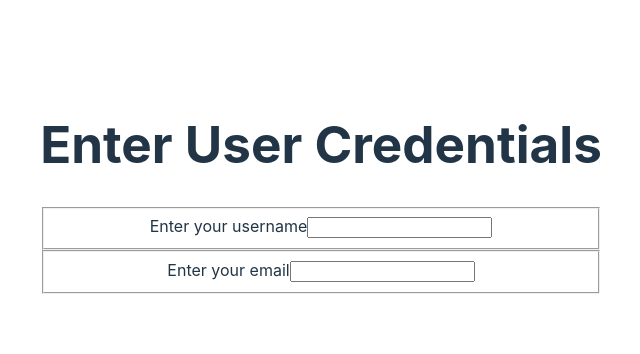
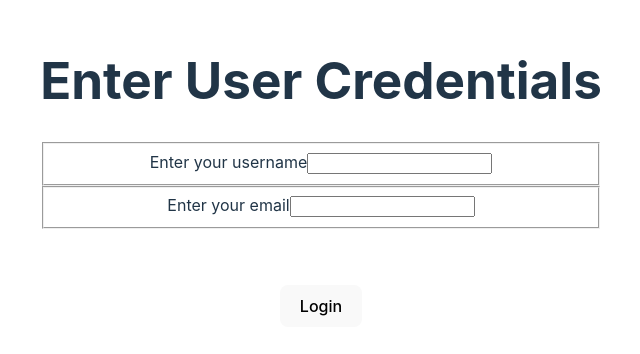
Before and after one commit to XanGrab/fetch-frontend-takehome, a React (Vite) app: page / in a window 1280 px wide. Shown: the part 212-566 px from the top of the page, without its empty margins (319-959 px from the left). Built offline with nearby package versions, Linux system fonts and the light colour scheme.

Commit message:
User Auth
Seemingly successful POST request to auth/login endpoint

```diff
--- /dev/null
+++ b/src/FormTemplate.tsx
@@ -0,0 +1,48 @@
+import "./App.css";
+import { User } from "./User";
+import { authUser } from "./UserAuth";
+
+function FormTemplate() {
+  return (
+    <>
+      <h1>Enter User Credentials</h1>
+      <form id="userForm">
+        <fieldset>
+          <label htmlFor="username">Enter your username</label>
+          <input type="text" id="username" name="username" />
+          <br />
+        </fieldset>
+
+        <fieldset>
+          <label htmlFor="useremail">Enter your email</label>
+          <input type="text" id="useremail" name="useremail" />
+          <br />
+        </fieldset>
+        <br />
+        <div className="card">
+          <button
+            type="submit"
+            onClick={(e) => {
+              e.preventDefault();
+              const data = new FormData(form);
+              authUser(data);
+            }}
+          >
+            Login
+          </button>
+        </div>
+      </form>
+    </>
+  );
+}
+
+const form: HTMLFormElement = document.getElementById(
+  "userForm"
+) as HTMLFormElement;
+
+// form?.addEventListener("submit", async (e) => {
+//   console.log("form submit event");
+//   e.preventDefault();
+// });
+
+export default FormTemplate;
--- /dev/null
+++ b/src/User.ts
@@ -0,0 +1,4 @@
+export interface User {
+  name: string;
+  email: string;
+}
--- /dev/null
+++ b/src/UserAuth.ts
@@ -0,0 +1,47 @@
+import { User } from "./User";
+const fetch_base_uri = "https://frontend-take-home-service.fetch.com";
+const fetch_auth_endpoint = "/auth/login";
+
+//Create a POST req and return the response object
+async function POST(req: Request) {
+  try {
+    const response = await fetch(req);
+    if (!response.ok) {
+      throw new Error("Network response was not OK");
+    }
+    return response;
+  } catch (err) {
+    console.error("[POST]", err);
+  }
+}
+
+async function authUser(form: FormData) {
+  let postHeader = new Headers();
+  postHeader.append("Content-Type", "application/json");
+  postHeader.append(
+    "Cookie",
+    "AWSALB=LLo9yUwBMA6u/ppHxD5EdKh+6hguzt7/JoB1IgLF2DGW5Xgfk5GWl9FWXRk5FwZqsEEzXnxla+klwQuBvCLfRjz6Yj+iACe0fd+qm/UZPITzSoQMy+xnsmps5tfW; AWSALBCORS=LLo9yUwBMA6u/ppHxD5EdKh+6hguzt7/JoB1IgLF2DGW5Xgfk5GWl9FWXRk5FwZqsEEzXnxla+klwQuBvCLfRjz6Yj+iACe0fd+qm/UZPITzSoQMy+xnsmps5tfW; fetch-access-token=eyJhbGciOiJIUzI1NiIsInR5cCI6IkpXVCJ9.eyJuYW1lIjoiWGFuZGVyIiwiZW1haWwiOiJzdW5iaXJkLmdyYWJvd3NraUBnbWFpbC5jb20iLCJpYXQiOjE2OTcyODI2NTIsImV4cCI6MTY5NzI4NjI1Mn0.sdTvQ7I3qJLUMLjeemCJBW0JAul8ME8zRmoolCdCj4U"
+  );
+  const user = JSON.stringify({
+    name: form.get("username"),
+    email: form.get("useremail"),
+  });
+  const config: RequestInit = {
+    method: "POST",
+    headers: postHeader,
+    body: user,
+    redirect: "follow",
+    credentials: "include",
+  };
+  let input = fetch_base_uri + fetch_auth_endpoint;
+  const request = new Request(input, config);
+
+  try {
+    let responce = POST(request);
+    console.log("POST Sucess: user authenticated\n", responce);
+  } catch (err) {
+    console.error("[authUser > POST] Error:", err);
+  }
+}
+
+export { authUser };
--- a/src/UserLogin.tsx
+++ /dev/null
@@ -1,23 +0,0 @@
-import "./App.css";
-
-function LoginForm() {
-  return (
-    <>
-      <h1>Enter User Credentials</h1>
-      <form>
-        <fieldset>
-          <label for="username">Enter your username</label>
-          <input type="text" id="username" name="username" />
-          <br />
-        </fieldset>
-        <fieldset>
-          <label for="useremail">Enter your email</label>
-          <input type="text" id="useremail" name="useremail" />
-          <br />
-        </fieldset>
-      </form>
-    </>
-  );
-}
-
-export default LoginForm;
--- a/src/main.tsx
+++ b/src/main.tsx
@@ -1,10 +1,10 @@
 import React from "react";
 import ReactDOM from "react-dom/client";
-import UserLogin from "./UserLogin.tsx";
+import FormTemplate from "./FormTemplate.tsx";
 import "./index.css";
 
 ReactDOM.createRoot(document.getElementById("root")!).render(
   <React.StrictMode>
-    <UserLogin />
+    <FormTemplate />
   </React.StrictMode>
 );
```
Also changed, not shown: src/Dog.d.ts (added, +26 -0 lines).
